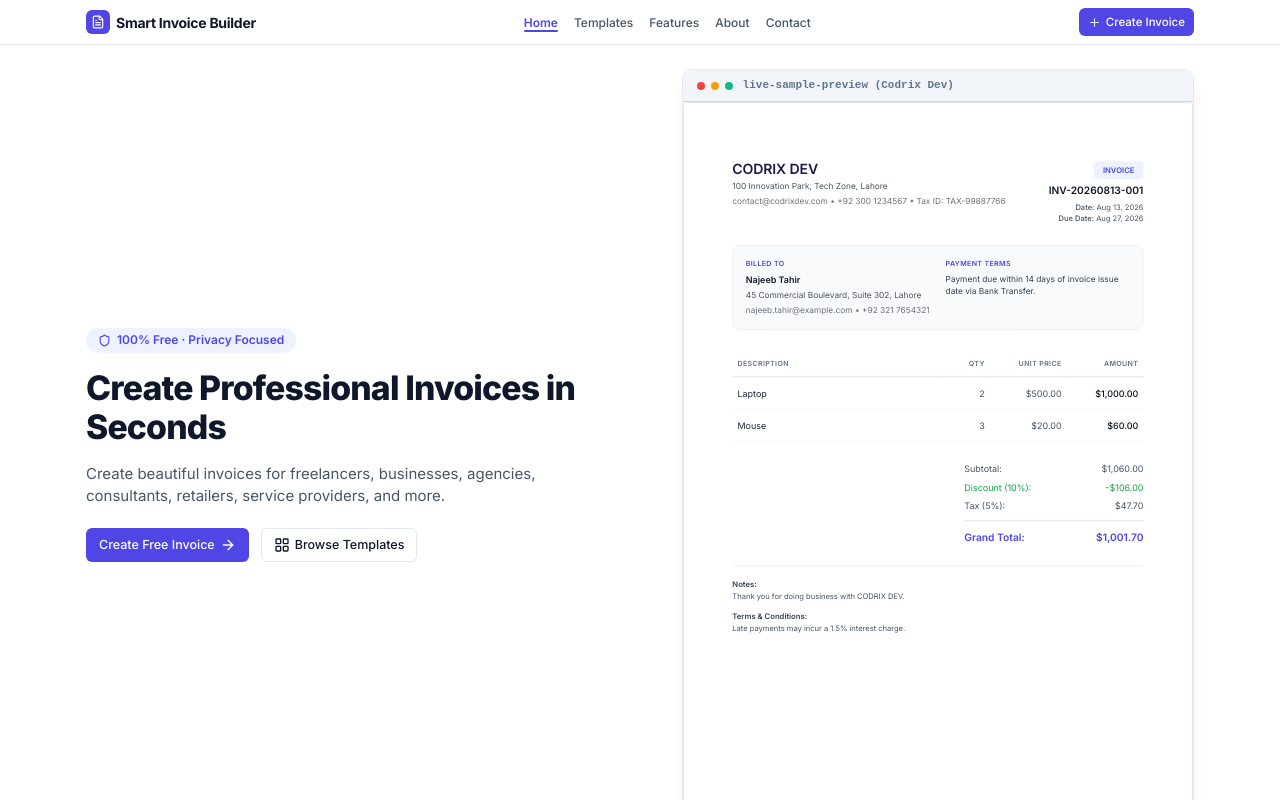
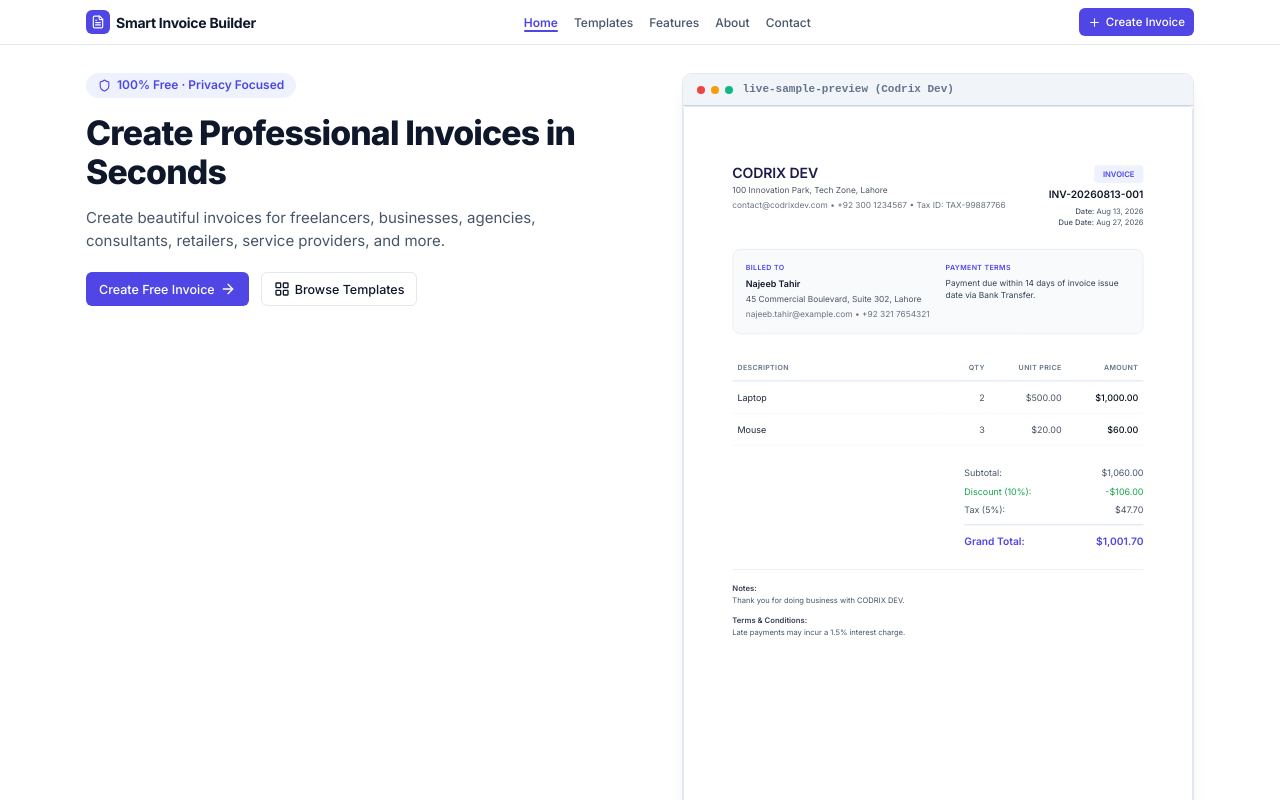
Before and after one commit to Najeeb1106/Smart-Invoice-Builder, a React (Vite) app: page / in a window 1280 px wide. Shown: the top 800 px of the page. Built offline with nearby package versions, Linux system fonts and the light colour scheme.

Commit message:
style: shift hero section title and CTA buttons higher up

```diff
--- a/src/pages/LandingPage.tsx
+++ b/src/pages/LandingPage.tsx
@@ -81,19 +81,18 @@ export const LandingPage: React.FC<LandingPageProps> = ({ onNavigate }) => {
 
   return (
     <div style={{ display: 'flex', flexDirection: 'column' }}>
-      {/* 1. Full-Screen Hero Section */}
+      {/* 1. Hero Section */}
       <section
         style={{
           backgroundColor: 'var(--color-surface)',
           borderBottom: '1px solid var(--color-border)',
-          minHeight: 'calc(100vh - 44px)',
+          padding: '28px 0 48px',
           display: 'flex',
-          alignItems: 'center',
+          alignItems: 'flex-start',
           justifyContent: 'center',
-          padding: '24px 0',
         }}
       >
-        <div className="container hero-grid" style={{ display: 'grid', gridTemplateColumns: '1.1fr 1fr', gap: '32px', alignItems: 'center', width: '100%' }}>
+        <div className="container hero-grid" style={{ display: 'grid', gridTemplateColumns: '1.1fr 1fr', gap: '32px', alignItems: 'flex-start', width: '100%' }}>
           {/* Left Column */}
           <div style={{ display: 'flex', flexDirection: 'column', gap: '16px', maxWidth: '520px' }}>
             <div
```
